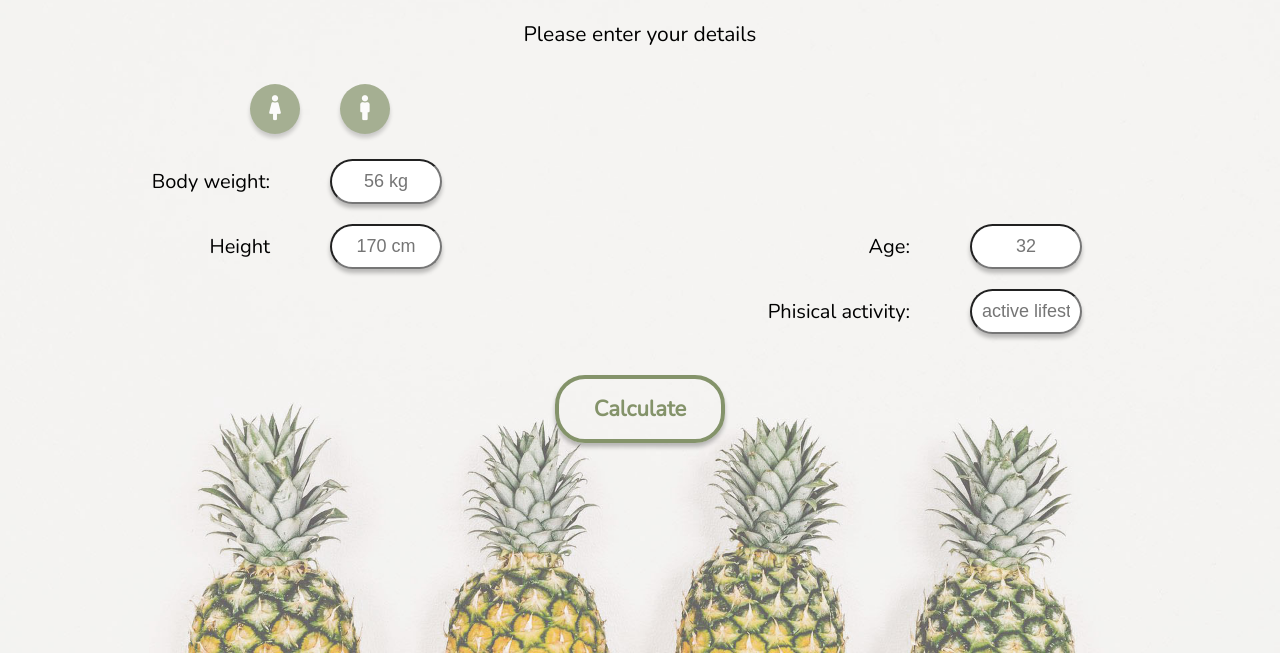
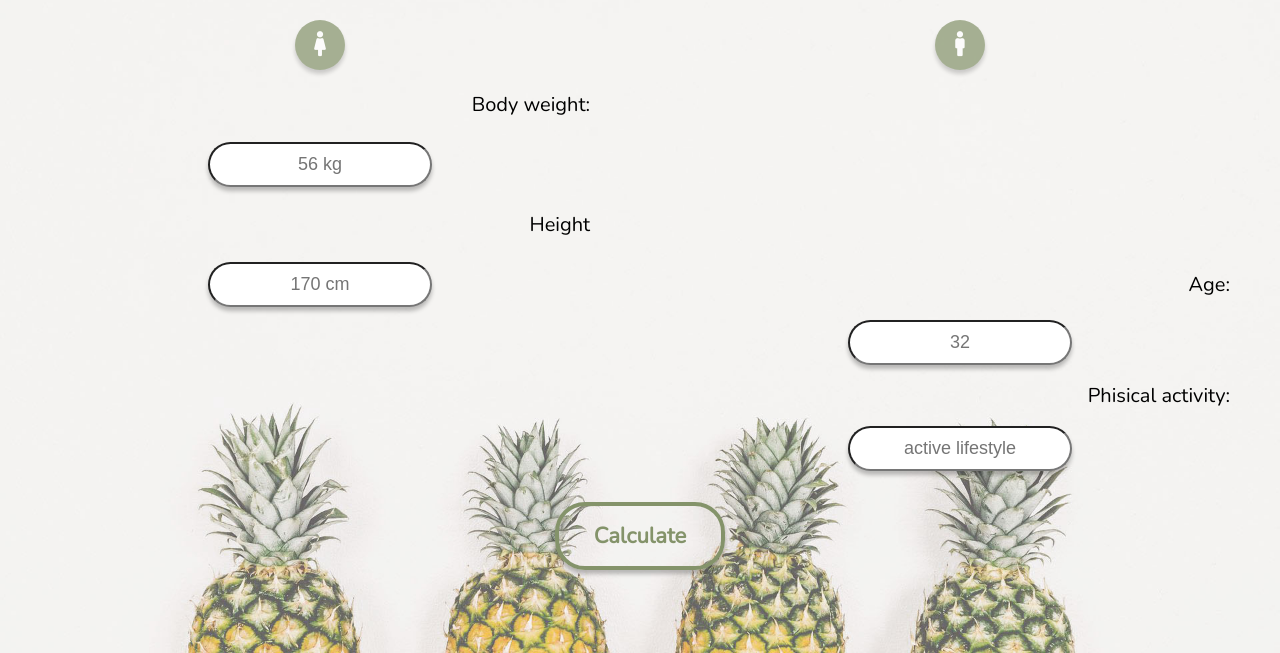
Before and after one commit to jola-kiniorska/nutrition-calculator, a website: page pages/calories/index.html in a window 1280 px wide. Shown: the part 147-800 px from the top of the page. Drawn offline with nearby package versions, Linux system fonts and the light colour scheme; a web font is replaced by a local one.

Commit message:
Adding new classes to calories page

```diff
--- a/pages/calories/index.html
+++ b/pages/calories/index.html
@@ -49,22 +49,21 @@
 
     <div id="calculation" class="calculate">
         <h1 class="calculate__title">Calories calculator</h1>
-        <p class="calculate__subtitle">Please enter your details</p>
-        <form class="calculate__form calculate__form--calories">
-            <button type="button" class="calculate__gender calculate__gender--female"><i
+        <form class="calories">
+            <button type="button" class="calculate__gender calories__gender"><i
                     class="fas fa-female"></i></button>
-            <button type="button" class="calculate__gender calculate__gender--male"><i class="fas fa-male"></i></button>
-            <label for="weight" class="calculate__label">Body weight:</label>
-            <input type="text" id="weight" placeholder="56 kg" class="calculate__input"><br>
-            <label for="height" class="calculate__label">Height</label>
-            <input type="text" id="height" placeholder="170 cm" class="calculate__input">
-            <label for="age" class="calculate__label calculate__label--calories">Age:</label>
-            <input type="text" id="age" placeholder="32" class="calculate__input calculate__input--calories">
-            <label for="activity" class="calculate__label calculate__label--calories">Phisical activity:</label>
+            <button type="button" class="calculate__gender calories__gender"><i class="fas fa-male"></i></button>
+            <label for="weight" class="calculate__label calories__label item-a">Body weight:</label>
+            <input type="text" id="weight" placeholder="56 kg" class="calculate__input calories__input item-a"><br>
+            <label for="height" class="calculate__label calories__label item-a">Height</label>
+            <input type="text" id="height" placeholder="170 cm" class="calculate__input calories__input item-a">
+            <label for="age" class="calculate__label calories__label item-b">Age:</label>
+            <input type="text" id="age" placeholder="32" class="calculate__input calories__input item-b">
+            <label for="activity" class="calculate__label calories__label item-b">Phisical activity:</label>
             <input type="text" id="activity" placeholder="active lifestyle"
-                class="calculate__input calculate__input--calories">
+                class="calculate__input calories__input item-b">
         </form>
-        <a class="button calculate__button" href="#calculate">Calculate</a>
+        <a class="button calories__button" href="#calculate">Calculate</a>
     </div>
 
 </body>
--- a/sass/partials/_calculate.scss
+++ b/sass/partials/_calculate.scss
@@ -4,12 +4,8 @@
     font-family: $font-main;
 
     &__title {
-        font-size: 30px;
+        font-size: 28px;
         font-weight: $font-bold;
-    }
-
-    &__subtitle {
-        font-size: 21px;
     }
 
     &__form {
--- /dev/null
+++ b/sass/partials/_calories.scss
@@ -0,0 +1,36 @@
+.calories {
+    margin-bottom: 50px;
+
+    &__gender {
+        margin: 5px 20px;
+    }
+
+    &__input {
+        margin: 0;
+    }
+}
+
+@media only screen and (min-width: 641px) {
+    .calories {
+        display: grid;
+        grid-template-columns: 1fr 1fr;
+        grid-template-rows: repeat(5, 50px [row-start]);
+        row-gap: 10px;
+        grid-auto-flow: row;
+        justify-items: center;
+        align-items: center;
+    }
+
+    .item-a {
+        grid-column: 1;
+        grid-row: 2, 3, 4, 5;
+    }
+
+    .item-b {
+        grid-column: 2;
+        grid-row: 2, 3, 4, 5;
+    }
+}
+
+@media only screen and (min-width: 1141px) {
+}
--- a/sass/style.scss
+++ b/sass/style.scss
@@ -5,3 +5,4 @@
 @import 'partials/button';
 @import 'partials/choice';
 @import 'partials/calculate';
+@import 'partials/calories';
```
Also changed, not shown: pages/bmi/index.html (+0 -1 lines), pages/whr/index.html (+0 -1 lines), css/style.css, 1 other file.
